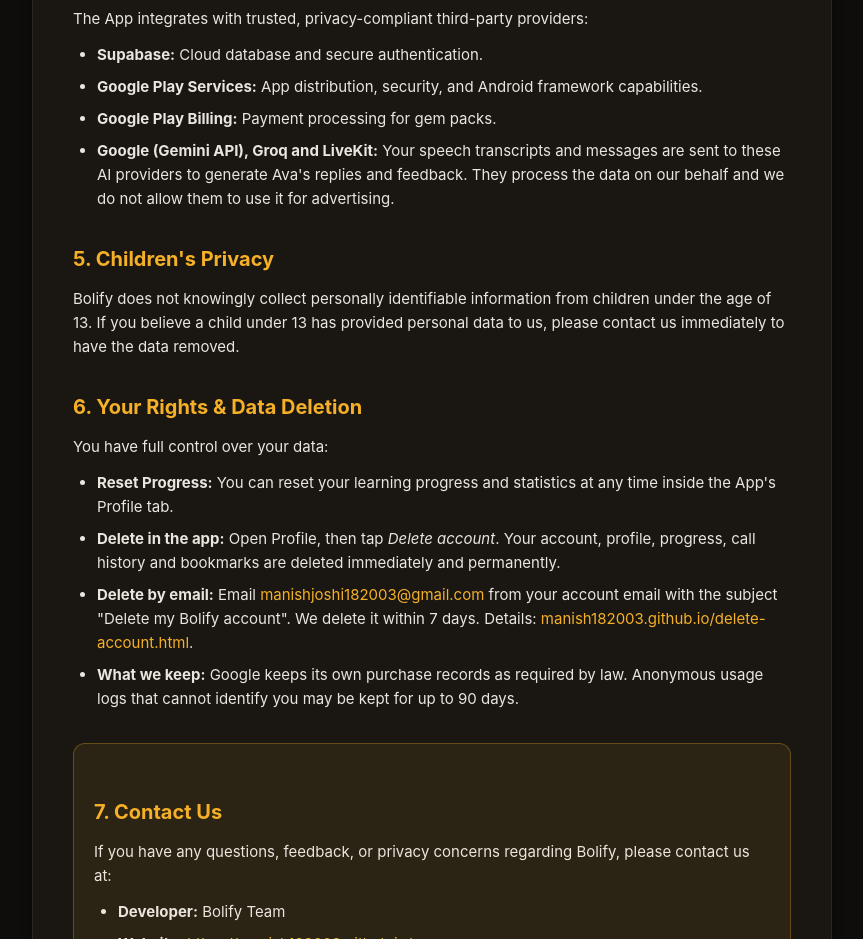
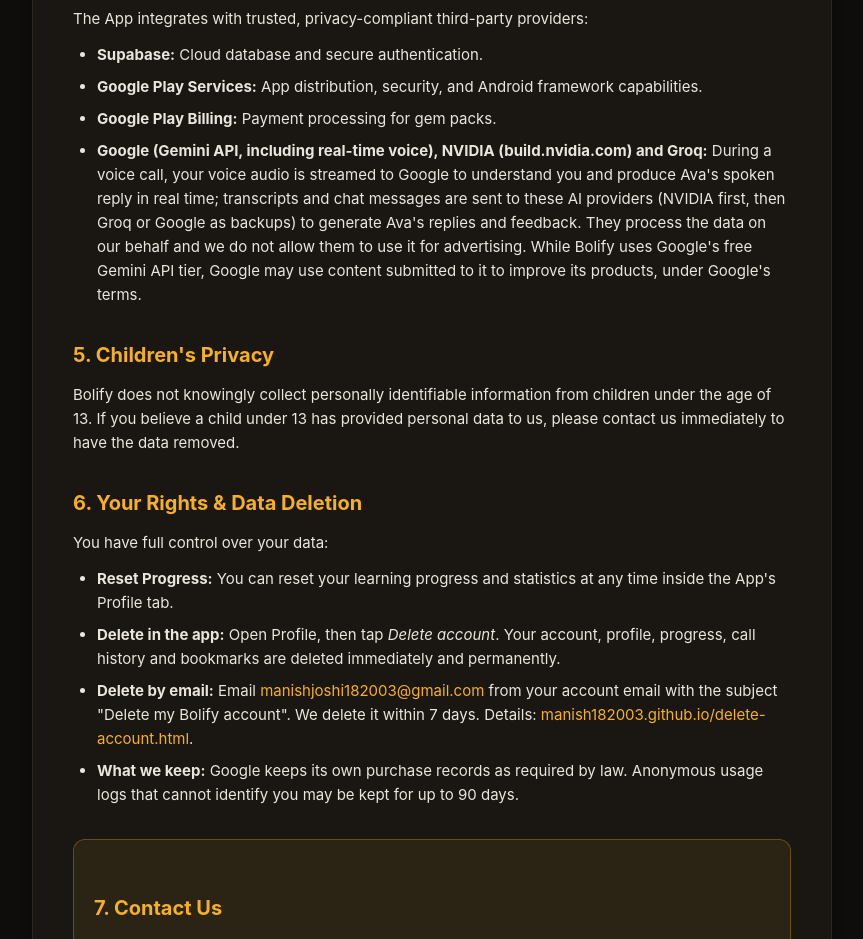
Before and after one commit to manish182003/manish182003.github.io, a plain HTML site: page privacy.html in a window 1280 px wide. Shown: the part 1540-2479 px from the top of the page, without its empty margins (208-1071 px from the left). Drawn offline with Linux system fonts and the light colour scheme.

Commit message:
Privacy policy: real-time voice (Google Gemini), NVIDIA and Groq AI providers
Co-Authored-By: Claude Opus 5.5 <noreply@anthropic.com>

```diff
--- a/privacy.html
+++ b/privacy.html
@@ -139,7 +139,7 @@
       <li><strong>Supabase:</strong> Cloud database and secure authentication.</li>
       <li><strong>Google Play Services:</strong> App distribution, security, and Android framework capabilities.</li>
       <li><strong>Google Play Billing:</strong> Payment processing for gem packs.</li>
-      <li><strong>Google (Gemini API), Groq and LiveKit:</strong> Your speech transcripts and messages are sent to these AI providers to generate Ava's replies and feedback. They process the data on our behalf and we do not allow them to use it for advertising.</li>
+      <li><strong>Google (Gemini API, including real-time voice), NVIDIA (build.nvidia.com) and Groq:</strong> During a voice call, your voice audio is streamed to Google to understand you and produce Ava's spoken reply in real time; transcripts and chat messages are sent to these AI providers (NVIDIA first, then Groq or Google as backups) to generate Ava's replies and feedback. They process the data on our behalf and we do not allow them to use it for advertising. While Bolify uses Google's free Gemini API tier, Google may use content submitted to it to improve its products, under Google's terms.</li>
     </ul>
 
     <h2>5. Children's Privacy</h2>
```
